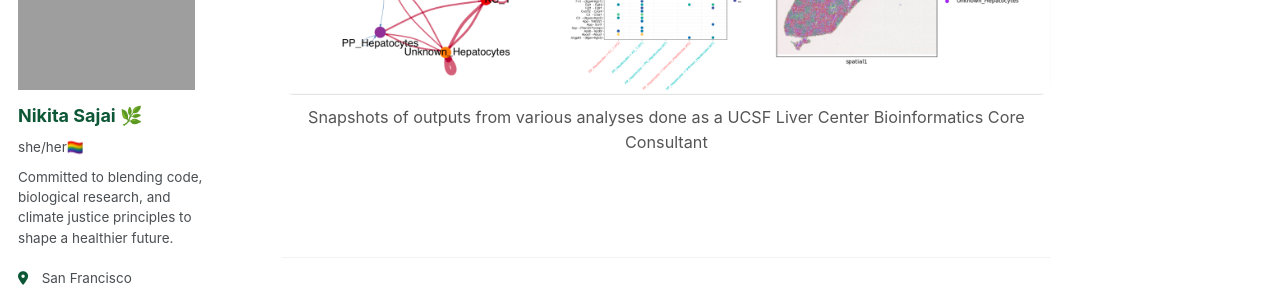
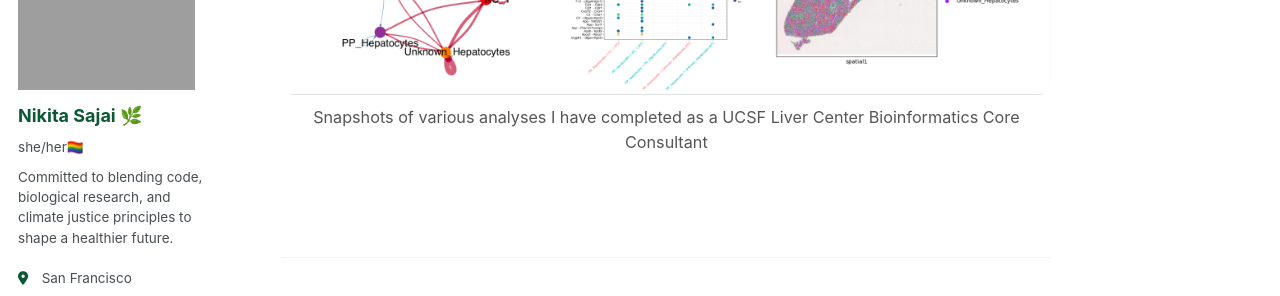
Before and after one commit to 16nikita/16nikita.github.io, a Jekyll site: the page built from _portfolio/portfolio-3.md, in a window 1280 px wide and 900 px high, scrolled down 2003 px. Shown: the part 153-449 px from the top of the window. Built offline with Jekyll 4.4.1, drawn with Linux system fonts in a browser that asks for light colours; some web fonts are replaced.

Commit message:
more chagnes..

```diff
--- a/_portfolio/portfolio-3.md
+++ b/_portfolio/portfolio-3.md
@@ -43,5 +43,5 @@ I compared chromatin accessibility profiles between iPSC-derived hepatocyte line
 <!-- Full-size image -->
 <div class="portfolio-full-image">
   <img src="/images/consulting.png" alt="UCSF Liver Center Bioinformatics Core">
-  <p class="image-caption"> Snapshots of outputs from various analyses done as a UCSF Liver Center Bioinformatics Core Consultant </p>
+  <p class="image-caption"> Snapshots of various analyses I have completed as a UCSF Liver Center Bioinformatics Core Consultant </p>
 </div>
```
